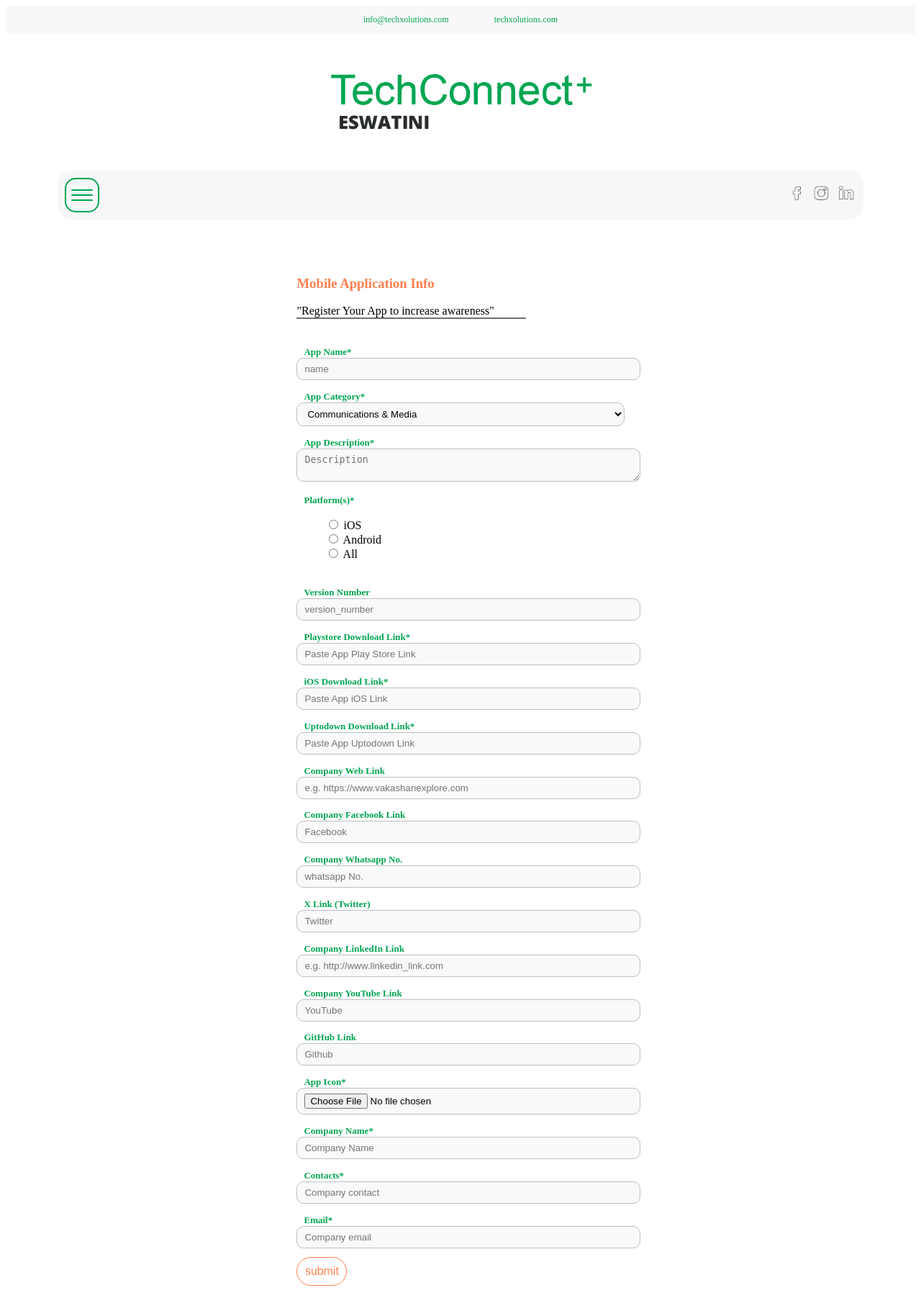
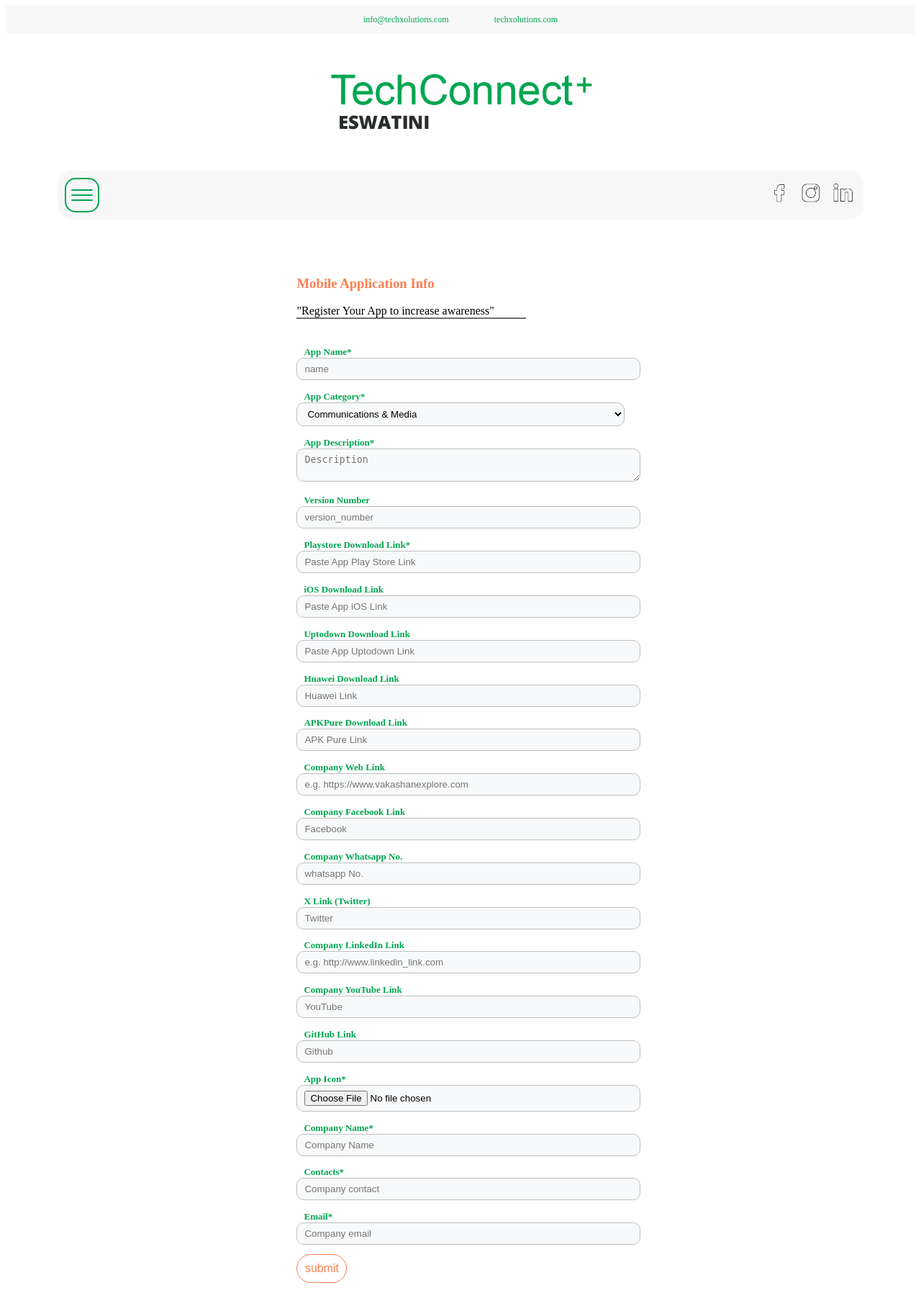
Before and after one commit to Tmazst/mobile_apps_eswatini, a Flask app: page /app_form in a window 1280 px wide. Shown: the whole page at 72% size. Run offline with Flask 3, Linux system fonts and the light colour scheme; some libraries are stand-ins or nearby versions; some web fonts are replaced.

Commit message:
check conn

```diff
--- a/Forms.py
+++ b/Forms.py
@@ -87,12 +87,14 @@ class App_Info_Form(FlaskForm):
         ("Utilities", "Utilities"),
         ("Games", "Games")
     ], validators=[Optional()])
-    platform = RadioField('Platform(s)*',choices=[('iOS','iOS'), ('Android','Android'), ('All','All')], validators=[DataRequired()])
-    platform_ed = RadioField('Platform(s)',choices=[('iOS','iOS'), ('Android','Android'), ('All','All')], validators=[Optional()])
+    # platform = RadioField('Platform(s)*',choices=[('iOS','iOS'), ('Android','Android'), ('All','All')], validators=[DataRequired()])
+    # platform_ed = RadioField('Platform(s)',choices=[('iOS','iOS'), ('Android','Android'), ('All','All')], validators=[Optional()])
     version_number = StringField('Version Number')
     playstore_link = URLField("Playstore Download Link*")
-    ios_link = URLField("iOS Download Link*")
-    uptodown_link = URLField("Uptodown Download Link*")
+    ios_link = URLField("iOS Download Link")
+    uptodown_link = URLField("Uptodown Download Link")
+    huawei_link = URLField("Huawei Download Link")
+    apkpure_link = URLField("APKPure Download Link")
     facebook_link = URLField("Company Facebook Link")
     whatsapp_link = URLField("Company Whatsapp No.")
     x_link = URLField("X Link (Twitter)")
--- a/app.py
+++ b/app.py
@@ -72,7 +72,7 @@ def process_file(file):
             return 'No selected file'
 
         if file.filename:
-            file_saved = file.save(os.path.join(app.root_path, 'static\images', new_file_name))
+            file_saved = file.save(os.path.join("static/images",new_file_name))
             flash(f"File Upload Successful!!", "success")
             return new_file_name
 
@@ -363,14 +363,14 @@ def app_form():
 
     if request.method == "POST" :#and app_form.validate_on_submit()
         appinfo = App_Info(
-            name = app_form.name.data,description = app_form.description.data,platform = app_form.name.data,
+            name = app_form.name.data,description = app_form.description.data,
             version_number = app_form.version_number.data,playstore_link = app_form.playstore_link.data,
             facebook_link = app_form.facebook_link.data,whatsapp_link = app_form.whatsapp_link.data,
             x_link = app_form.x_link.data,linkedin_link = app_form.linkedin_link.data,
             youtube_link = app_form.youtube_link.data, web_link=app_form.web_link.data,
             github_link = app_form.github_link.data,company_name = app_form.company_name.data,company_contact = app_form.company_contact.data
             ,company_email = app_form.company_email.data,ios_link = app_form.ios_link.data,uptodown_link = app_form.uptodown_link.data,
-            app_category = app_form.app_category.data,timestamp=datetime.now(),app_code=random.randint(1000,9999)
+            app_category = app_form.app_category.data,timestamp=datetime.now(),app_code=random.randint(1000,9999),huawei_link = app_form.huawei_link.data,apkpure_link=app_form.apkpure_link.data
         )
 
         # img = process_file(app_form.app_icon.data)
@@ -385,14 +385,15 @@ def app_form():
     return render_template("app_form.html",app_form=app_form)
 
 
-@app.route("/app_form_edit/<token>", methods=['POST','GET'])
-def app_form_edit(token):
+@app.route("/app_form_edit", methods=['POST','GET'])
+def app_form_edit(token=None):
 
     app_form_update = App_Info_Form()
     # if request.args.get('id'): se
     # r.loads(request.args.get('id')).get('data')
     id_obj = App_Access_Credits.query.filter_by(token=token).first()
-    app_info =App_Info.query.get(id_obj.app_id)
+
+    app_info =App_Info.query.get(1)
 
     if not app_info:
         return jsonify({"Error":"Looks like something went with the URL Request, Please request a new link"})
@@ -401,9 +402,8 @@ def app_form_edit(token):
     if request.method == "POST" and app_info:
         if app_form_update.name.data:
             app_info.name = app_form_update.name.data
-        app_info.description = request.form.get("description")
-        if app_form_update.platform_ed.data:
-            app_info.platform = app_form_update.platform_ed.data
+        if request.form.get("description"):
+            app_info.description = request.form.get("description").strip()
         if app_form_update.version_number.data:
             app_info.version_number = app_form_update.version_number.data
         if app_form_update.app_category_ed.data:
@@ -423,6 +423,10 @@ def app_form_edit(token):
             app_info.web_link=app_form_update.web_link.data
         if app_form_update.github_link.data:
             app_info.github_link = app_form_update.github_link.data
+        if app_form_update.huawei_link.data:
+            app_info.huawei_link = app_form_update.huawei_link.data
+        if app_form_update.apkpure_link.data:
+            app_info.apkpure = app_form_update.apkpure_link.data
 
         if app_form_update.app_icon.data:
             print("Check if there is data:",app_form_update.app_icon.data )
--- a/static/css/styles.css
+++ b/static/css/styles.css
@@ -180,6 +180,14 @@ html{box-sizing:border-box}*;*:before;*:after{//box-sizing:inherit}
     height:55px !important;
 }
 
+.general-flex-icons{
+    display:none;
+    justify-content:space-around;
+    align-items:space-around;
+    gap:10px;
+    flex-wrap:wrap;
+    transition: all 0.3s ease;
+}
 
 .general-flex{
     display:flex;
@@ -449,6 +457,8 @@ section{
     border-radius:7px;
     padding:30px;
 }
+
+.links-icons{display: none !important;}
 
 
 .hyper-links{
@@ -1097,6 +1107,19 @@ img{
     text-align: center;
 }
 
+.btns-inverted{
+    /* height:20px; */
+    padding:10px;
+    color:rgb(153, 153, 153);
+    /* font-weight:bold; */
+    border-radius:20px;
+    border:1px solid rgb(153, 153, 153);
+    font-size: 16px;
+    background: none;
+    min-width:70px;
+    text-align: center;
+}
+
 .btns:hover{
     border:1px solid rgb(117, 117, 117) !important;
     color:rgb(117, 117, 117) !important;
@@ -1752,12 +1775,16 @@ to{
 
 .icon-imgs{
     transition: all 0.3s ease;
-    height: 30px;
-
+    height: 40px !important;
 }
 
 .icon-imgs:hover{
-    transform:scale(1.5)
+    transform:scale(1.2)
+}
+
+.reveal-icons{
+    display: flex;
+    transition: all 0.3s ease;
 }
 
 .show-nav{
@@ -1765,7 +1792,6 @@ to{
 }
 
 .selling-content-img{
-    //background-image: url('static/images/bg_services.png');
     background-size: cover; /* Adjusts the background size */
     background-position: center;
     height:600px;
--- a/templates/app_form.html
+++ b/templates/app_form.html
@@ -64,16 +64,7 @@
                 {% endif %}
             </div>
 
-            <!-------Platform--------->
-            <div style="background-color: f8f95a;" class="job-ad-group marginise-bottom">
-                {{ app_form.platform.label(class="labels")}}
-                {{ app_form.platform( style="list-style-type:none", class="adj-width-60", placeholder="platform")}}
-                {% if app_form.platform.errors %}
-                {% for error in app_form.platform.errors %}
-                    <span class="span-error" >*{{error}}</span>
-                {% endfor %}
-                {% endif %}
-            </div><br>
+
 
             <!-------version_number--------->
             <div style="background-color: f8f95a;" class="job-ad-group marginise-bottom">
@@ -120,6 +111,27 @@
                 {% endif %}
             </div>
 
+            <!-------Huawei Store--------->
+            <div style="background-color: f8f95a;" class="job-ad-group marginise-bottom">
+                {{ app_form.huawei_link.label(class="labels")}}
+                {{ app_form.huawei_link( class="form-control adj-width-60", placeholder="Huawei Link")}}
+                {% if app_form.huawei_link.errors %}
+                {% for error in app_form.huawei_link.errors %}
+                    <span class="span-error" >*{{error}}</span>
+                {% endfor %}
+                {% endif %}
+            </div>
+
+            <!-------Apk Pure Store--------->
+            <div style="background-color: f8f95a;" class="job-ad-group marginise-bottom">
+                {{ app_form.apkpure_link.label(class="labels")}}
+                {{ app_form.apkpure_link( class="form-control adj-width-60", placeholder="APK Pure Link")}}
+                {% if app_form.apkpure_link.errors %}
+                {% for error in app_form.apkpure_link.errors %}
+                    <span class="span-error" >*{{error}}</span>
+                {% endfor %}
+                {% endif %}
+            </div>
 
             <!-------web_link--------->
             <div class="job-ad-group marginise-bottom">
```
Also changed, not shown: models.py (+7 -2 lines), templates/app_form_edit.html (+34 -16 lines), templates/index.html (+82 -13 lines).
